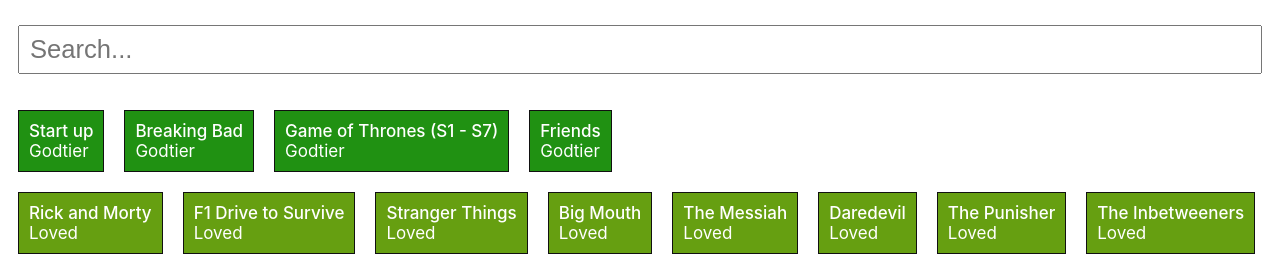
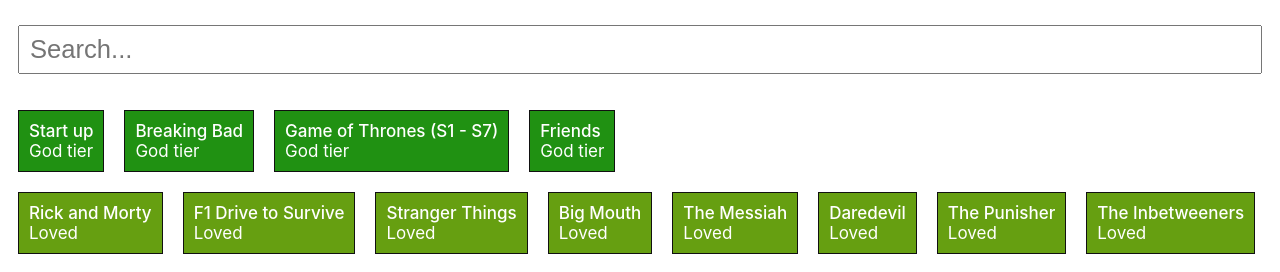
Before and after one commit to rajBar/movies, a Jekyll site: the page built from tv/index.md, in a window 1280 px wide. Shown: the part 174-446 px from the top of the page. Built offline with Jekyll 4.4.1, drawn with Linux system fonts in a browser that asks for light colours.

Commit message:
added movie and fixed god tier to two words

```diff
--- a/_data/movie-ratings.csv
+++ b/_data/movie-ratings.csv
@@ -325,3 +325,4 @@ Instant Family, 4
 Gravity, 2
 Captain Fantastic, 4
 World War Z, 4
+Forrest Gump, 3
--- a/_layouts/movie.html
+++ b/_layouts/movie.html
@@ -30,7 +30,7 @@
                 {% elsif row.Rating == " 5" %}
                     {% assign ratingValue = "Loved" %}
                 {% elsif row.Rating == " 6" %}
-                    {% assign ratingValue = "Godtier" %}
+                    {% assign ratingValue = "God tier" %}
                 {% endif %}
                 {% if lastRating != row.Rating %}
                     <div class="break"></div>
```
